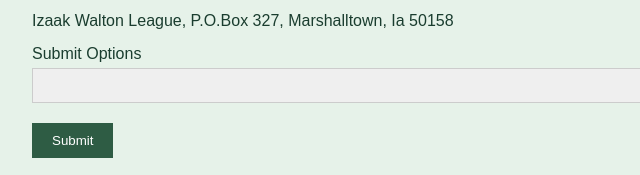
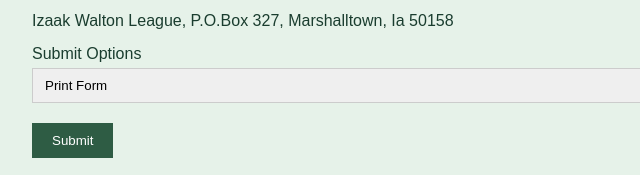
Before and after one commit to twp1947/iwla-membership-form, a plain HTML site: page index2.html in a window 1280 px wide. Shown: the part 1473-1648 px from the top of the page, 208-848 px from the left. Drawn offline with Linux system fonts and the light colour scheme.

Commit message:
Update index2.html

```diff
--- a/index2.html
+++ b/index2.html
@@ -122,7 +122,7 @@
 
     <label for="submitAction">Submit Options</label>
     <select id="submitAction" onchange="handleSubmitOption(this.value)">
-      <option value="email"></option>
+
       <option value="print">Print Form</option>
     </select>
 
```
